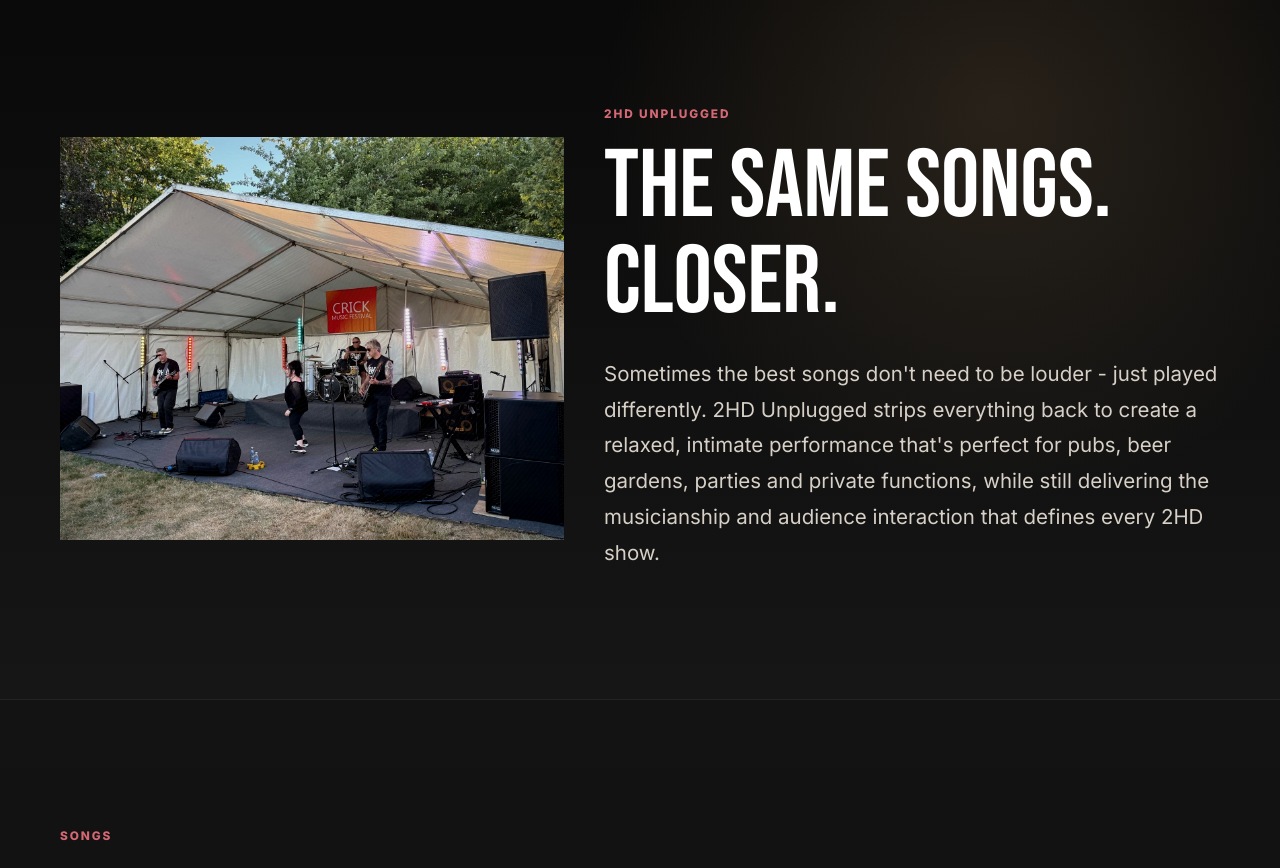
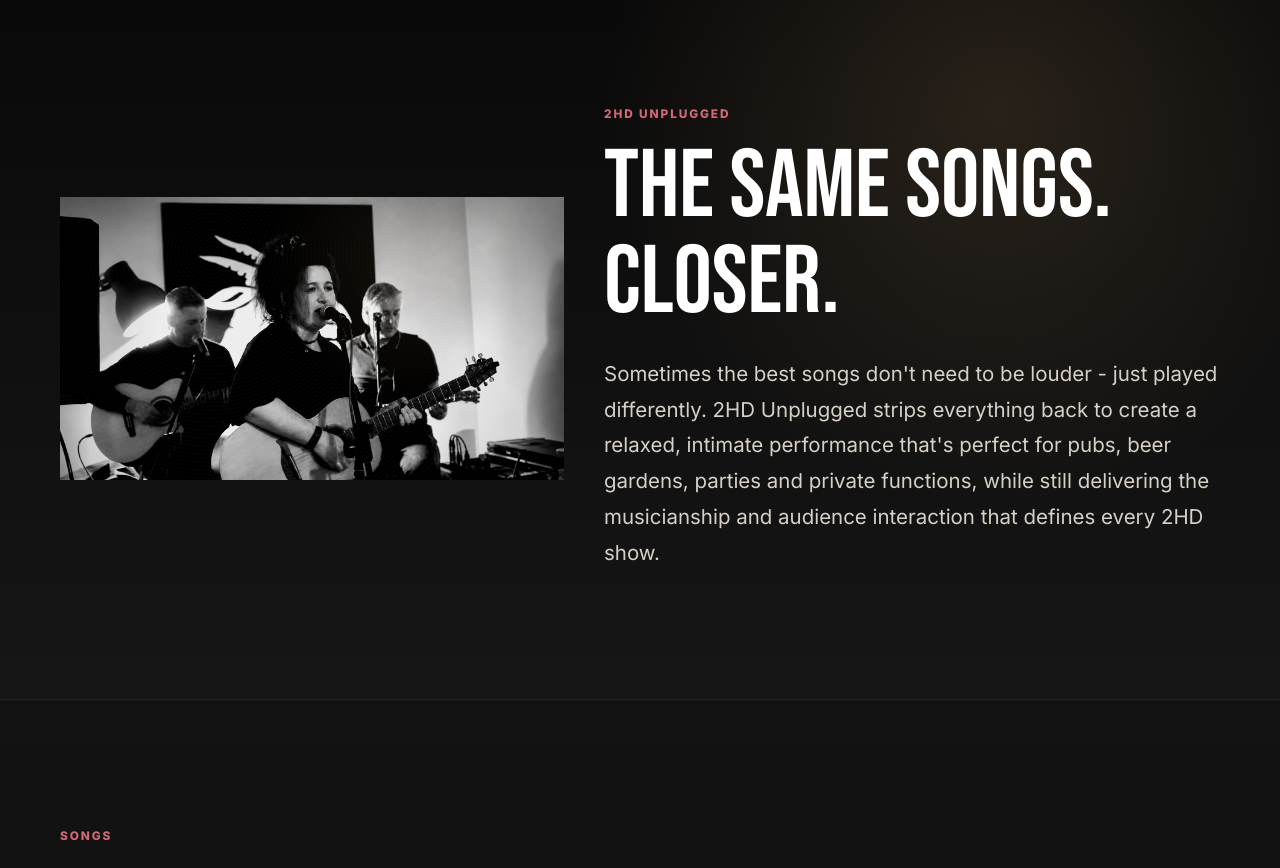
Before and after one commit to damperpot/2hd-band-website, a Next.js app: page / in a window 1280 px wide. Shown: the part 8860-9728 px from the top of the page. Built offline with nearby package versions, Linux system fonts and the light colour scheme.

Commit message:
Refresh the 2HD Unplugged photo
Co-authored-by: Andy Damerum <damperpot@users.noreply.github.com>

```diff
--- a/app/page.tsx
+++ b/app/page.tsx
@@ -232,10 +232,10 @@ export default function Home() {
 
         <section id="unplugged" className="unplugged-band py-20 md:py-32">
           <div className="section-shell grid gap-10 md:grid-cols-[0.9fr_1.1fr] md:items-center">
-            <div className="image-treatment image-treatment-warm relative aspect-[4/5] overflow-hidden md:aspect-[5/4]">
+            <div className="image-treatment image-treatment-warm relative aspect-[4/3] overflow-hidden md:aspect-video">
               <Image
-                src="/assets/images/gallery-crick-stage.jpg"
-                alt="2HD performing an outdoor live set"
+                src="/assets/images/2hd-unplugged-cleaned.png"
+                alt="2HD Unplugged performing an intimate acoustic set"
                 fill
                 sizes="(min-width: 768px) 45vw, 100vw"
                 className="object-cover"
```
Also changed, not shown: public/assets/images/2hd-unplugged-cleaned.png (added).
